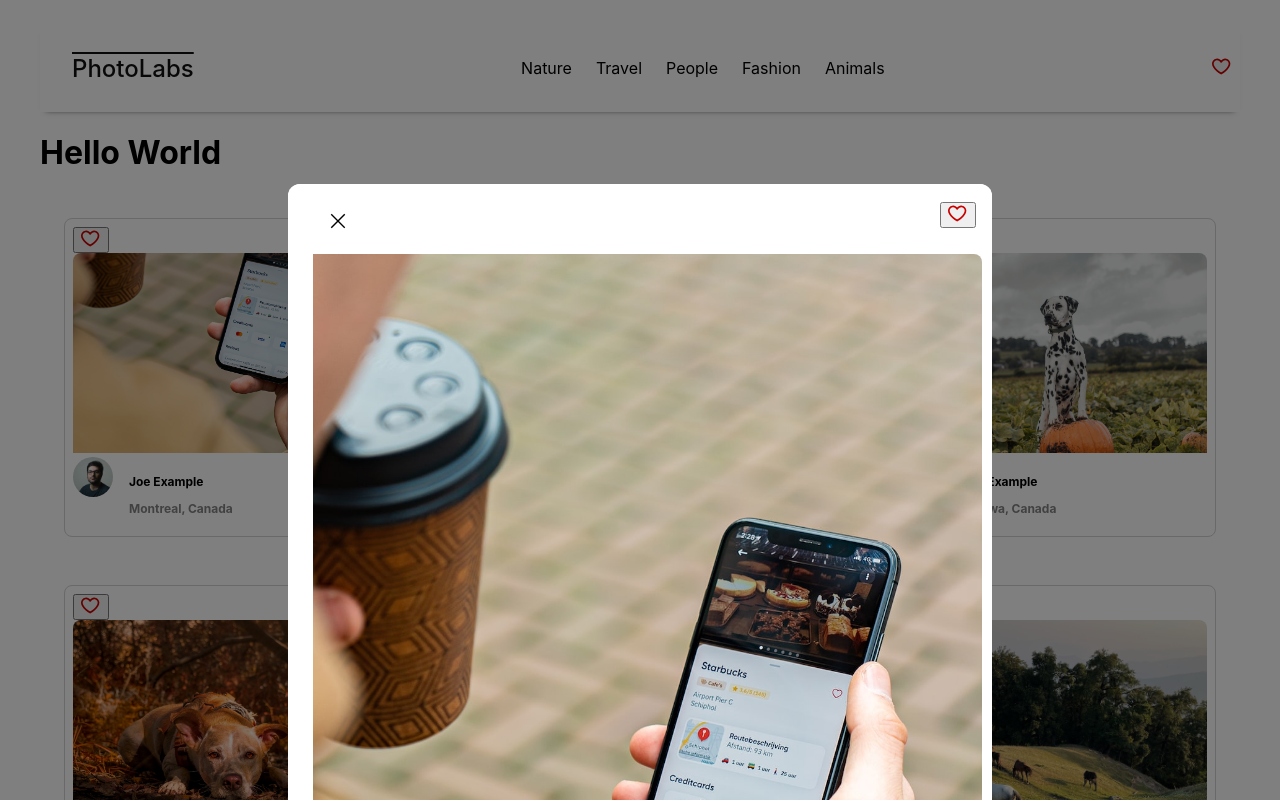
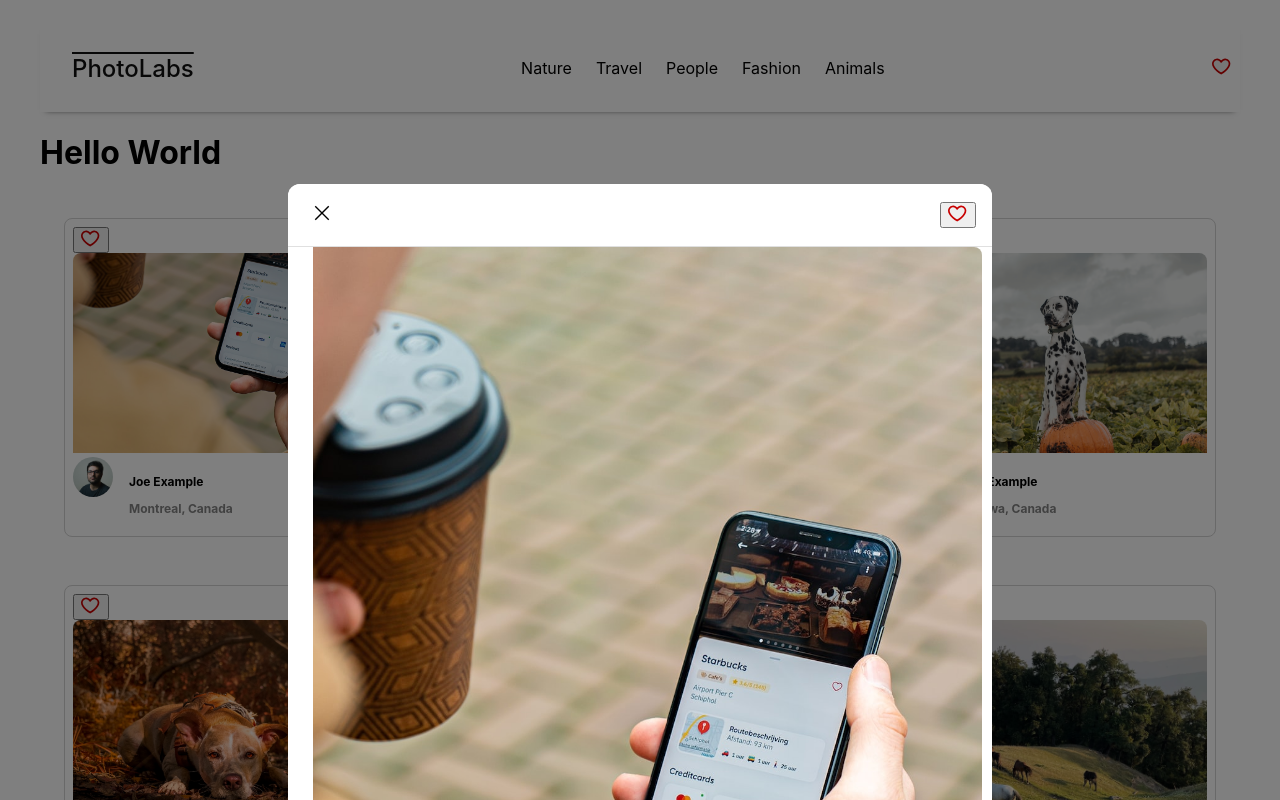
Before and after one commit to Krisan10/Photo-Labs, a React (Create React App) app in the folder frontend/: page / in a window 1280 px wide. Both pictures are taken after a click on the picture 223 px from the left and 352 px from the top of the page. Shown: the top 800 px of the page. Built offline with nearby package versions, Linux system fonts and the light colour scheme; the HTML template or start-up script is replaced by a standard one.

Commit message:
Add styling to move favourite button.

```diff
--- a/frontend/src/styles/PhotoDetailsModal.scss
+++ b/frontend/src/styles/PhotoDetailsModal.scss
@@ -14,14 +14,12 @@
 .photo-details-modal__close-button {
   background-color: white;
   border: none;
-  color: white;
+  color: #000;
   text-align: center;
   text-decoration: none;
   display: inline-block;
   font-size: 16px;
   cursor: pointer;
-  margin-left: 16px;
-  margin-top: 16px;
 }
 
 .photo-details-modal__images {
@@ -37,11 +35,10 @@
 
 .photo-details-modal__top-bar {
   display: flex;
-  flex-direction: row;
   justify-content: space-between;
-  margin: 16px;
-  margin-top: 8px;
   align-items: center;
+  padding: 16px;
+  border-bottom: 1px solid #e0e0e0;
 }
 
 .photo-details-modal__photographer-details {
@@ -61,6 +58,7 @@
 .photo-details-modal__photographer-location {
   color: #838383;
 }
+
 .photo-details-modal__photographer-profile {
   object-fit: cover;
   border-radius: 100%;
```
